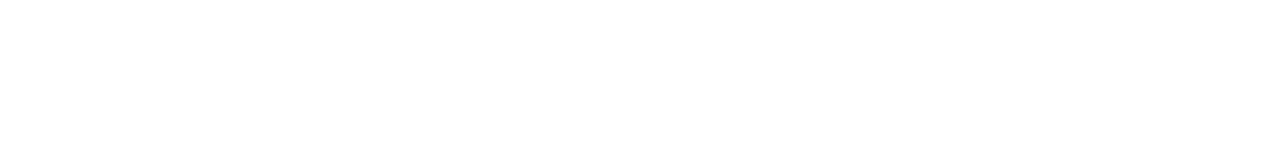
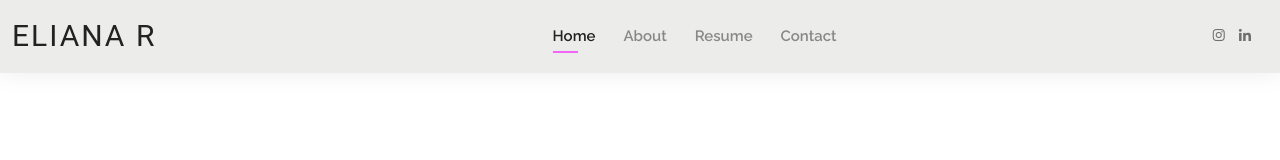
Before and after one commit to eli-ana-rjs/cardIDpersonal, a plain HTML site: page repaso/index.html in a window 1280 px wide. Drawn offline with nearby package versions, Linux system fonts and the light colour scheme.

Commit message:
Agrego Header de la página

```diff
--- /dev/null
+++ b/repaso/assets/style.css
@@ -0,0 +1,149 @@
+*{
+    padding: 0;
+    margin: 0;
+    box-sizing: border-box;
+}
+
+body {
+    font-family: "Open Sans", sans-serif;
+    color: #444444;
+}
+
+ a {
+    color: #353632;
+    text-decoration: none;
+}
+
+a:hover {
+    color: #f266f7;
+    text-decoration: none;
+}
+h1{
+    font-family: 'Roboto', sans-serif;
+}
+
+
+/*--------------------------------------------------------------
+# Header
+--------------------------------------------------------------*/
+
+header {
+    background: #ececea;
+    box-shadow: 0px 0px 25px 0 rgba(0, 0, 0, 0.08);
+    z-index: 997;
+    padding: 15px 0;
+  }
+
+header .logo {
+    font-size: 30px;
+    margin: 0;
+    padding: 0;
+    line-height: 1;
+    font-weight: 400;
+    letter-spacing: 2px;
+    text-transform: uppercase;
+  }
+
+header .logo a {
+    color: #222222;
+  }
+
+header .logo img {
+    max-height: 40px;
+  }
+
+
+/*---------------- Nav ---------------------------------*/
+
+/*     Desktop     */
+.navbar {
+    padding: 0;
+  }
+
+  .navbar ul {
+    margin: 0;
+    padding: 0;
+    display: flex;
+    list-style: none;
+    align-items: center;
+  }
+
+  .navbar li {
+    position: relative;
+    padding: 10px 0 10px 28px;
+  }
+
+  .navbar a,
+  .navbar a:focus {
+    display: flex;
+    align-items: center;
+    justify-content: space-between;
+    font-family: "Raleway", sans-serif;
+    font-size: 15px;
+    font-weight: 600;
+    color: #888888;
+    white-space: nowrap;
+    transition: 0.3s;
+    position: relative;
+  }
+
+  .navbar a i,
+  .navbar a:focus i {
+    font-size: 12px;
+    line-height: 0;
+    margin-left: 5px;
+  }
+
+  .navbar>ul>li>a:before {
+    content: "";
+    position: absolute;
+    width: 0;
+    height: 2px;
+    bottom: -5px;
+    left: 0;
+    background-color: #f266f7;
+    visibility: hidden;
+    width: 0px;
+    transition: all 0.3s ease-in-out 0s;
+  }
+
+  .navbar a:hover:before,
+  .navbar li:hover>a:before,
+  .navbar .active:before {
+    visibility: visible;
+    width: 25px;
+  }
+
+  .navbar a:hover,
+  .navbar .active,
+  .navbar .active:focus,
+  .navbar li:hover>a {
+    color: #222222;
+  }
+
+/*---------------------- Header Social Links ----------------------------*/
+.header-social-links {
+    padding-right: 15px;
+}
+
+.header-social-links a {
+    color: #6f6f6f;
+    padding-left: 6px;
+    display: inline-block;
+    line-height: 0px;
+    transition: 0.3s;
+    font-size: 16px;
+}
+
+.header-social-links a:hover {
+    color: #f266f7;
+}
+
+
+/* --------------------------- Media Queries --------------------*/
+
+@media (max-width: 992px) {
+    header .logo {
+      font-size: 28px;
+    }
+}
--- a/repaso/index.html
+++ b/repaso/index.html
@@ -1,12 +1,67 @@
 <!DOCTYPE html>
 <html lang="en">
+
 <head>
     <meta charset="UTF-8">
     <meta http-equiv="X-UA-Compatible" content="IE=edge">
     <meta name="viewport" content="width=device-width, initial-scale=1.0">
+
+    <!-- bootstrap -->
+
+    <link href="https://cdn.jsdelivr.net/npm/bootstrap@5.2.0/dist/css/bootstrap.min.css" rel="stylesheet"
+        integrity="sha384-gH2yIJqKdNHPEq0n4Mqa/HGKIhSkIHeL5AyhkYV8i59U5AR6csBvApHHNl/vI1Bx" crossorigin="anonymous">
+
+
+    <!-- iconos  -->
+        <link href='https://unpkg.com/boxicons@2.1.2/css/boxicons.min.css' rel='stylesheet'>
+
+    <!-- css -->
+    <link rel="stylesheet" href="./assets/style.css">
+
+    <!-- Google Fonts -->
+  <link href="https://fonts.googleapis.com/css?family=Open+Sans:300,300i,400,400i,600,600i,700,700i|Raleway:300,300i,400,400i,500,500i,600,600i,700,700i|Poppins:300,300i,400,400i,500,500i,600,600i,700,700i" rel="stylesheet">
+  <link href="https://fonts.googleapis.com/css2?family=Baloo+Chettan+2:wght@400;500;600;700;800&display=swap">
+
+
     <title>ID CARD WEB</title>
 </head>
+
 <body>
 
+      <!-- ======= Header ======= -->
+  <header  class="fixed-top">
+    <div class="container-fluid d-flex justify-content-between align-items-center">
+
+        <h1 class="logo me-auto me-lg-0"><a href="index.html">Eliana R</a></h1>
+      <!-- <a href="index.html" class="logo"><img src="assets/logo100x100.png" alt="Logo" class="img-fluid"></a> -->
+
+      <nav id="navbar" class="navbar order-last order-lg-0">
+        <ul>
+          <li><a class="active" href="index.html">Home</a></li>
+          <li><a href="about.html">About</a></li>
+          <li><a href="resume.html">Resume</a></li>
+          <li><a href="contact.html">Contact</a></li>
+        </ul>
+
+      </nav><!-- .navbar -->
+
+      <div class="header-social-links">
+        <a href="#" class="instagram"><i class='bx bxl-instagram'></i></a>
+        <a href="#" class="linkedin"><i class='bx bxl-linkedin' ></i></a>
+      </div>
+
+    </div>
+
+  </header><!-- End Header -->
+
+
+    <script src="https://cdn.jsdelivr.net/npm/@popperjs/core@2.11.5/dist/umd/popper.min.js"
+        integrity="sha384-Xe+8cL9oJa6tN/veChSP7q+mnSPaj5Bcu9mPX5F5xIGE0DVittaqT5lorf0EI7Vk"
+        crossorigin="anonymous"></script>
+    <script src="https://cdn.jsdelivr.net/npm/bootstrap@5.2.0/dist/js/bootstrap.min.js"
+        integrity="sha384-ODmDIVzN+pFdexxHEHFBQH3/9/vQ9uori45z4JjnFsRydbmQbmL5t1tQ0culUzyK"
+        crossorigin="anonymous"></script>
+
 </body>
+
 </html>
```
Also changed, not shown: repaso/assets/bxl-instagram.svg (added), repaso/assets/bxl-linkedin.svg (added), repaso/assets/logo.svg (added), repaso/assets/logo100x100.png (added), repaso/logo (2).png (added).
